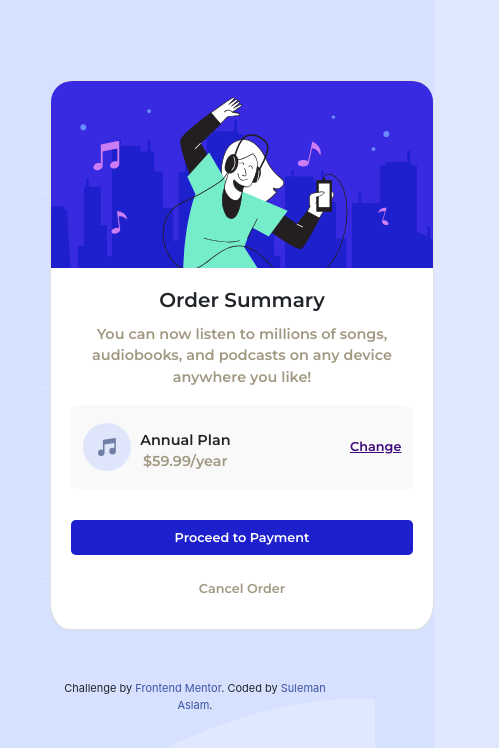
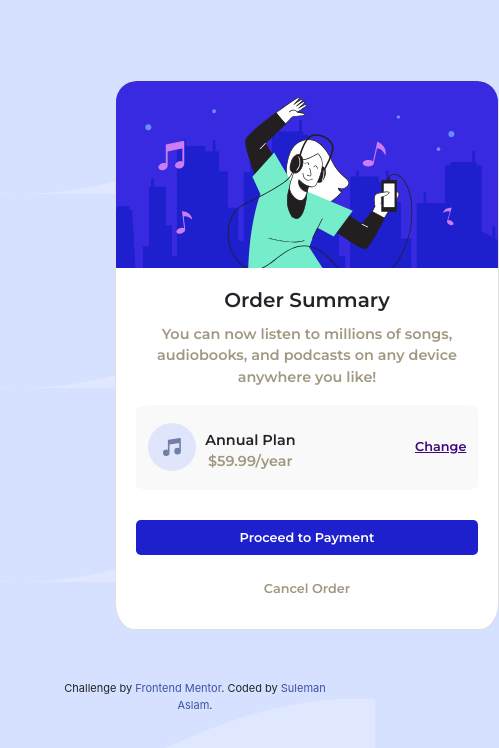
Before and after one commit to maliksulemanaslam/order-summary-component, a plain HTML site: page index.html in a window 390 px wide. Shown: the whole page, 499 px wide, since content can reach past the window. Drawn offline with nearby package versions, Linux system fonts and the light colour scheme.

Commit message:
Add files via upload

```diff
--- a/styles.css
+++ b/styles.css
@@ -123,4 +123,8 @@ span {
     padding-left: 50px;
     padding-right: 50px;
   }
+  .bigger-card {
+    border-radius: 5%;
+    margin: 80px 65px 50px;
+  }
 }
```
